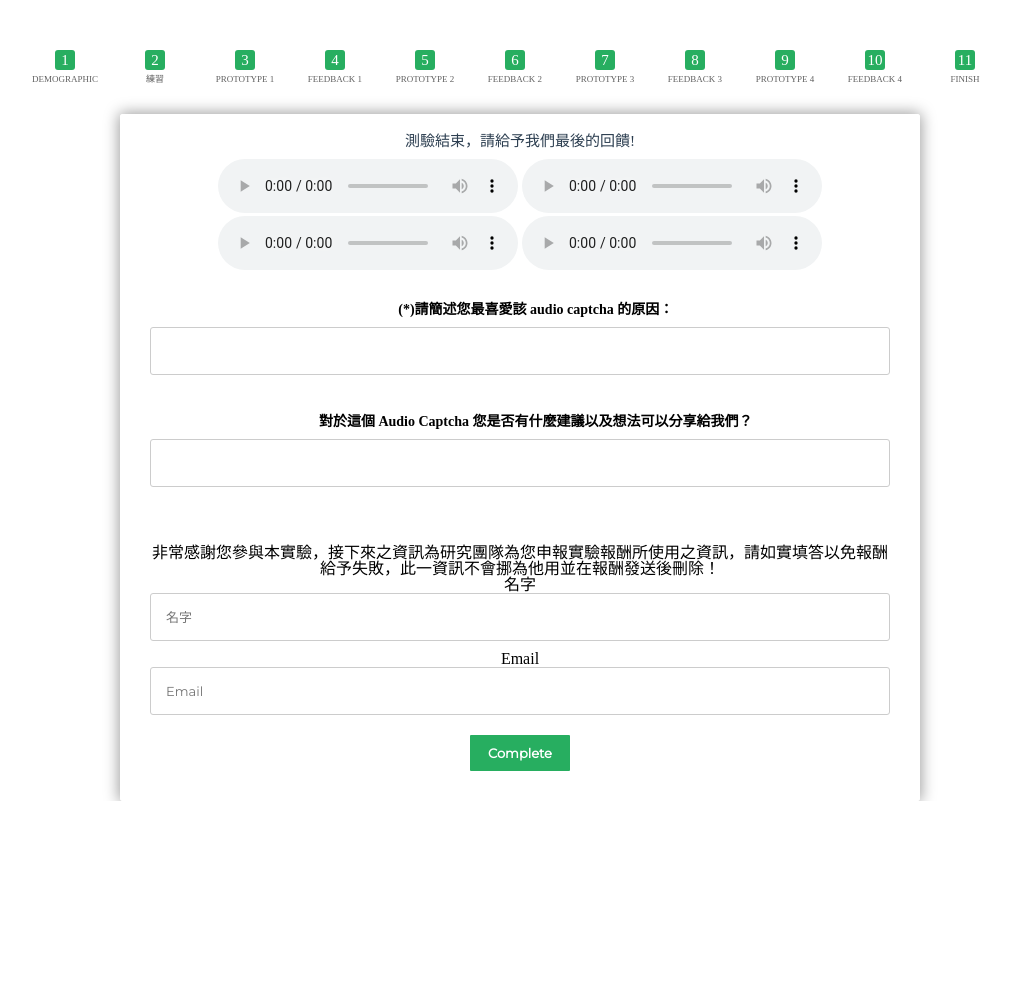
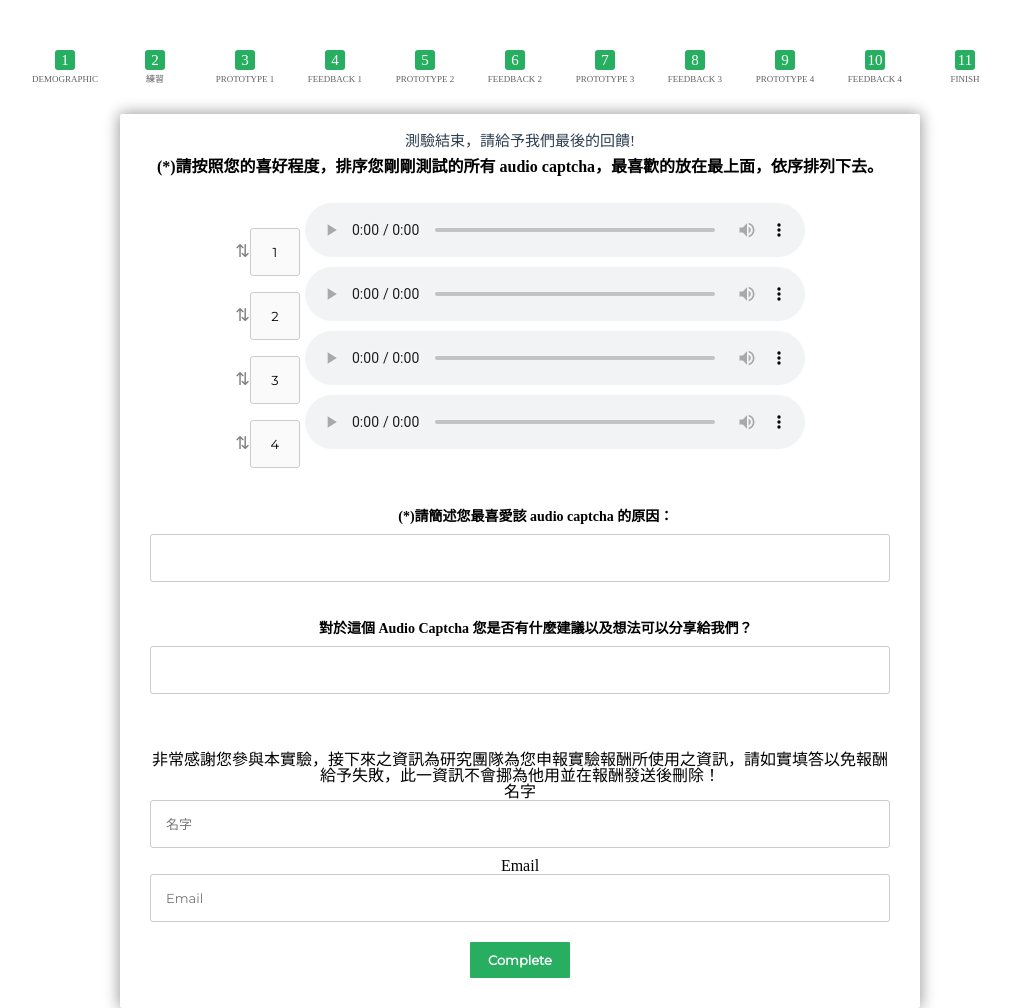
Before and after one commit to rueichechang/advCAPTCHA, a Flask app: template templates/submit.html in a window 1280 px wide. Shown: the whole page, without its empty margins (120-1130 px from the left). Before the commit the page ends 801 px from the top, so only its background shows below. Run offline with Flask 2, Linux system fonts and the light colour scheme; the template is opened without the code that fills it, so the values that code supplies are empty; some libraries are stand-ins or nearby versions.

Commit message:
final version

```diff
--- a/app.py
+++ b/app.py
@@ -42,14 +42,25 @@ def post_question():
     reasontolove = request.values['reasontolove']
     reasontohate = request.values['reasontohate']
 
+    answer1 = request.values['answer1']
+    answer2 = request.values['answer2']
+    answer3 = request.values['answer3']
+    answer4 = request.values['answer4']
+
     result = {}
     result['name'] = name
     result['email'] = email
     result['reasontolove'] = reasontolove
     result['reasontohate'] = reasontohate
+    result['preference'] = dict(answer1=answer1,
+                                answer2=answer2,
+                                answer3=answer3,
+                                answer4=answer4,
+                                )
 
     post_question_collection.insert_one(result)
 
+    print("had got in here")
     return render_template('thank.html',**locals())
 @app.route('/submit',methods=['POST'])
 def submit():
--- a/static/css/style.css
+++ b/static/css/style.css
@@ -5,6 +5,61 @@ html,body {padding:0;margin:0;}
 .wrap {
     font:12px Arial, san-serif;
 }
+
+/* .audio_preview{
+  width:150px;
+  border: 1px dashed black;
+  display: inline-block;
+}
+
+
+.audio_answer{
+  width:150px;
+  height:60px;
+  border: 1px solid black;
+  display: inline-block;
+}
+ */
+
+
+ #input_ul li audio {
+  width: 500px;
+}
+
+#input_ul li {
+  margin: 1px;
+  margin-top:10px;
+  height:50px;
+  padding:2px;
+  /* vertical-align:middle; */
+}
+
+
+#input_ul .ui-state span {
+color: gray;
+font-size: 1.1em;
+/* margin-right: 5px;
+margin-left: 5px; */
+cursor: pointer;
+height:120%;
+}
+
+#input_ul .ui-state input[type="text"] {
+  width: 50px;
+  margin-right: 5px;
+  border: 1px solid lightgay;
+  color: black;
+  text-align: center;
+}
+
+
+
+
+
+
+/* .audio_answer[contentEditable="true"]:empty:not(:focus):before {
+  content: attr(placeholder)
+} */
 
 .termsx {
     overflow-y: scroll;
--- a/templates/submit.html
+++ b/templates/submit.html
@@ -9,7 +9,7 @@
 </head>
 
 <body>
-  <form method="post" action="post_question">
+  <form id = "finalform" method="post" action="post_question">
   <div id="msform">
     <ul id="progressbar">
       <li class="active">Demographic</li>
@@ -32,47 +32,121 @@
     <input name="group" id="group" type="hidden" value="{{group}}" />
     <input name="task_order" id="task_order" type="hidden" value="{{task_order}}" />
 
-    <audio id="audio1" controls preload src="{{file_address1_1}}" onplay="audio_play('0'); focustext('pro0');">
-      Your browser does not support the audio element.
-    </audio>
+    <input name="answer1" id="answer1" type="hidden" value="" />
+    <input name="answer2" id="answer2" type="hidden" value="" />
+    <input name="answer3" id="answer3" type="hidden" value="" />
+    <input name="answer4" id="answer4" type="hidden" value="" />
 
-    <audio id="audio2" controls preload src="{{file_address2_1}}" onplay="audio_play('0'); focustext('pro0');">
-      Your browser does not support the audio element.
-    </audio>
-    <audio id="audio3" controls preload src="{{file_address3_1}}" onplay="audio_play('0'); focustext('pro0');">
-      Your browser does not support the audio element.
-    </audio>
-    <audio id="audio4" controls preload src="{{file_address4_1}}" onplay="audio_play('0'); focustext('pro0');">
-      Your browser does not support the audio element.
-    </audio>
+
+
+    <p style = "font-weight: bold;">(*)請按照您的喜好程度，排序您剛剛測試的所有 audio captcha，最喜歡的放在最上面，依序排列下去。</p><br>
+    <ul id="input_ul">
+      <li class="ui-state"><span>&#x21C5;</span><input type="text" disabled/><audio id="{{file_address1_1}}" controls preload src="{{file_address1_1}}">
+        Your browser does not support the audio element.
+      </audio></li>
+      <li class="ui-state"><span>&#x21C5;</span><input type="text" disabled/><audio id="{{file_address2_1}}" controls preload src="{{file_address2_1}}">
+        Your browser does not support the audio element.
+      </audio></li>
+      <li class="ui-state"><span>&#x21C5;</span><input type="text" disabled/><audio id="{{file_address3_1}}" controls preload src="{{file_address3_1}}">
+        Your browser does not support the audio element.
+      </audio></li>
+      <li class="ui-state"><span>&#x21C5;</span><input type="text" disabled/><audio id="{{file_address4_1}}" controls preload src="{{file_address4_1}}"s>
+        Your browser does not support the audio element.
+      </audio></li>
+    </ul>
+
+
+    <br><br>
+
 
     <label class="statement">(*)請簡述您最喜愛該 audio captcha 的原因：</label>
     <input type="text" name="reasontolove" />
 
     <label class="statement">對於這個 Audio Captcha 您是否有什麼建議以及想法可以分享給我們？</label>
     <input type="text" name="reasontohate" />
-    <!-- <h3 class="fs-subtitle">We will never sell it</h3> -->
-    <!-- <label for="fname">First Name</label><input type="text" id="fname" name="fname" placeholder="First Name" required/>
-    <label for="lname">Last Name</label><input type="text" id="lname" name="lname" placeholder="Last Name" required/>
-    <label for="age">Age</label><input type="number" id="age" name="age" placeholder="Age"required/>
-    <select name="gender" required>
-      <option value="male">Select Gender</option>
-      <option value="male">Male</option>
-      <option value="female">Female</option>
-    </select>
-    <label for="email">Email</label><input type="email" id="email" name="email" placeholder="Email" required/>
-    <input type="submit" name="submit" class="submit action-button" value="Submit" onclick="before_submit();"/> -->
 
     <br><br><br><br>
     <p>非常感謝您參與本實驗，接下來之資訊為研究團隊為您申報實驗報酬所使用之資訊，請如實填答以免報酬給予失敗，此一資訊不會挪為他用並在報酬發送後刪除！</p>
     <label for="name">名字</label><input type="text" id="name" name="name" placeholder="名字" required/>
     <label for="email">Email</label><input type="email" id="email" name="email" placeholder="Email" required/>
 
-    <input type="submit" name="submit" class="submit action-button" value="Complete" />
+    <input type="button" name="btnsubmit" class="submit action-button" value="Complete" onclick="tosubmit()"/>
 
   </fieldset>
 </form>
 </div>
+
+
+
+<script src='https://cdnjs.cloudflare.com/ajax/libs/jquery/2.1.3/jquery.min.js'></script>
+<script src='https://cdnjs.cloudflare.com/ajax/libs/jquery-easing/1.3/jquery.easing.min.js'></script>
+<script src="https://ajax.googleapis.com/ajax/libs/jqueryui/1.10.3/jquery-ui.min.js"></script>
+<script>
+
+sort_ul = $('#input_ul');
+itemsCount = $('#input_ul li').length;
+
+function updateIndexes(){
+    $('li input').each(function(i){
+              $(this).val(i+1);
+          });
+}
+
+updateIndexes();
+
+sort_ul.sortable({handle:'span',
+                  stop:function(event,ui){ updateIndexes(); }
+});
+
+
+function tosubmit(){
+  var answer1 = document.getElementsByClassName("ui-state")[0].lastChild.id;
+  var answer2 = document.getElementsByClassName("ui-state")[1].lastChild.id;
+  var answer3 = document.getElementsByClassName("ui-state")[2].lastChild.id;
+  var answer4 = document.getElementsByClassName("ui-state")[3].lastChild.id;
+
+  document.getElementById('answer1').value = answer1;
+  document.getElementById('answer2').value = answer2;
+  document.getElementById('answer3').value = answer3;
+  document.getElementById('answer4').value = answer4;
+
+  console.log(answer1);
+  console.log(answer2);
+  console.log(answer3);
+  console.log(answer4);
+
+  document.getElementById("finalform").submit();
+}
+
+
+$('li input').keyup(function(event) {
+  if(event.keyCode == '13'){
+    event.preventDefault();
+
+    order = parseInt($(this).val());
+
+    li = $(this).parent();
+    if(order>=1 && order <= itemsCount){
+
+        li.effect('drop', function(){
+            li.detach();
+
+            if(order == itemsCount)
+                sort_ul.append(li);
+            else
+                li.insertBefore($('#input_ul li:eq('+(order-1)+')'));
+
+            updateIndexes();
+            li.effect('slide');
+        });
+    }else{
+        li.effect('highlight');
+    }
+  }
+});
+</script>
 </body>
 
+
+
 </html>
```
Also changed, not shown: static/js/index.js (+20 -17 lines).
